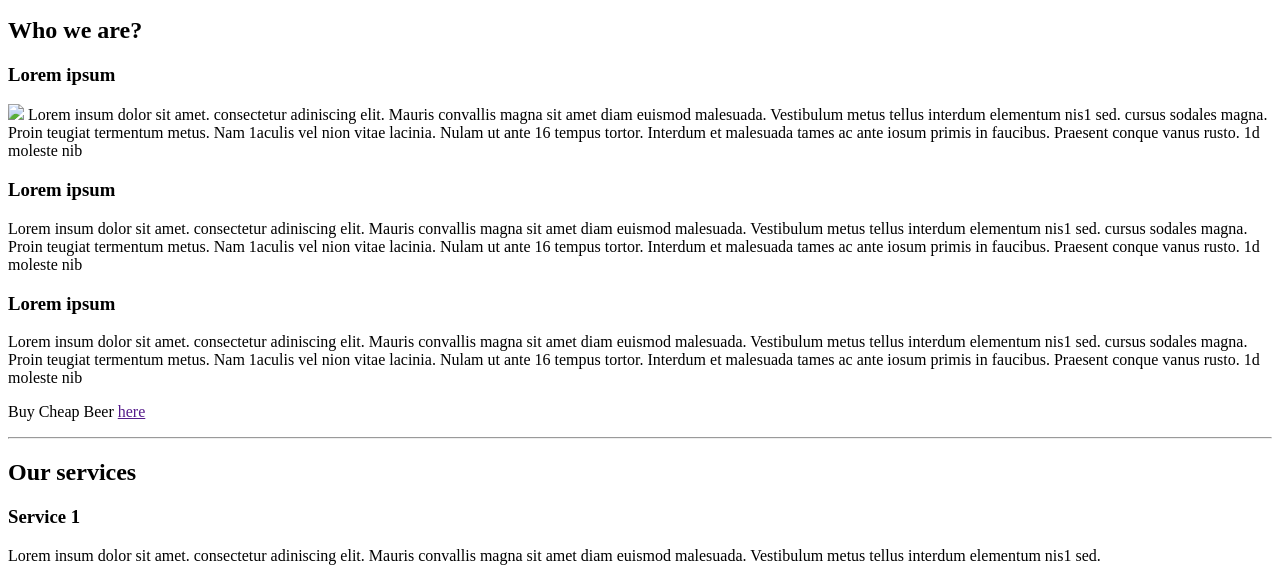
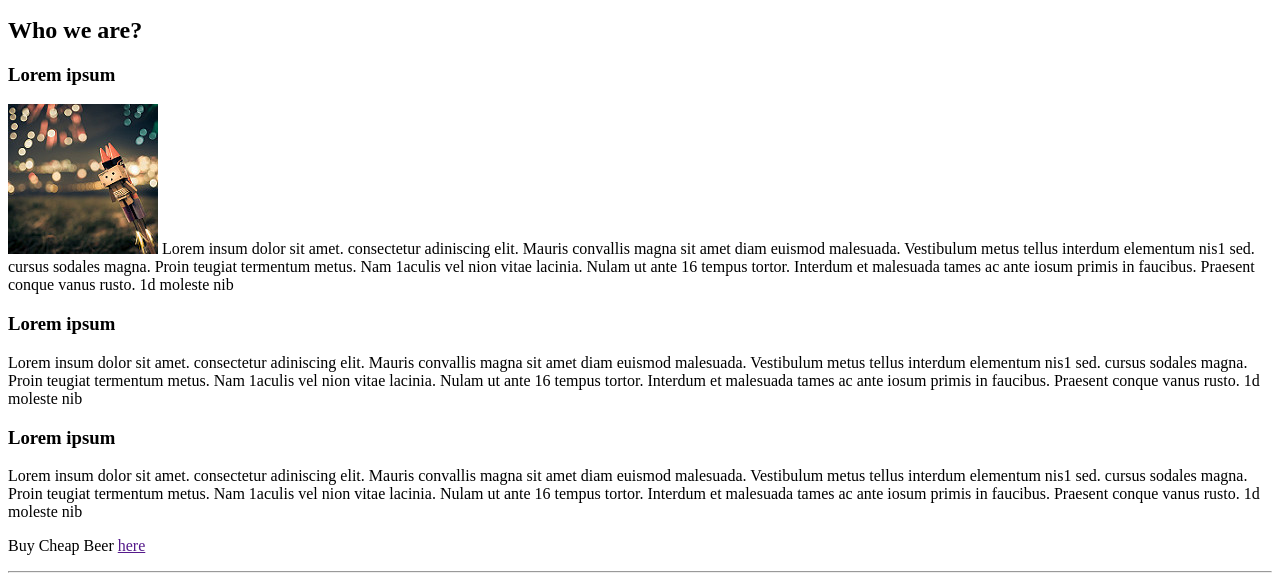
Before and after one commit to magswer/Salle_project1, a plain HTML site: page index.html in a window 1280 px wide. Shown: the part 142-722 px from the top of the page. Drawn offline with Linux system fonts and the light colour scheme; files whose address does not match are found by name.

Commit message:
branch created

```diff
--- a/index.html
+++ b/index.html
@@ -25,7 +25,7 @@
             <article>
 			<h2>Who we are?</h2>
             <h3>Lorem ipsum</h3>
-            <p><img src="imagenes/1.jpg">
+            <p><img src="assets/img/1.jpg">
             Lorem insum dolor sit amet. consectetur adiniscing elit. Mauris convallis magna sit amet diam euismod malesuada. Vestibulum metus tellus
                 interdum elementum nis1 sed. cursus sodales magna. Proin teugiat termentum metus. Nam 1aculis vel nion vitae lacinia. Nulam ut ante 16
                 tempus tortor. Interdum et malesuada tames ac ante iosum primis in faucibus. Praesent conque vanus rusto. 1d moleste nib
```
